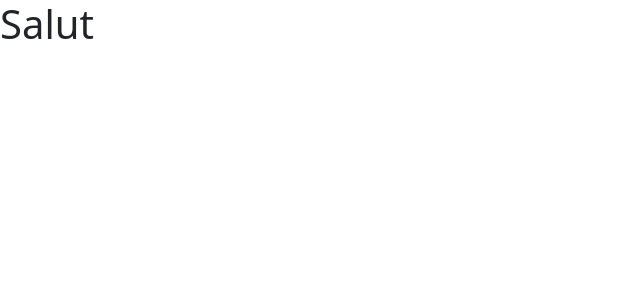
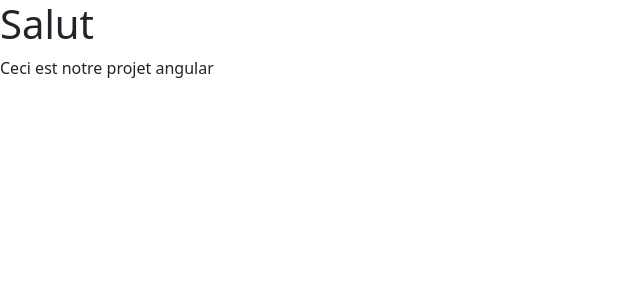
Before and after one commit to Mondherlol/Projet-Angular, an Angular app: page / in a window 1280 px wide. Shown: the top 300 px of the page, without its empty margins (0-640 px from the left). Built offline with nearby package versions, Linux system fonts and the light colour scheme.

Commit message:
Effectué un changement

```diff
--- a/src/app/app.component.html
+++ b/src/app/app.component.html
@@ -1 +1,2 @@
 <h1>Salut</h1>
+<p>Ceci est notre projet angular</p>
```
